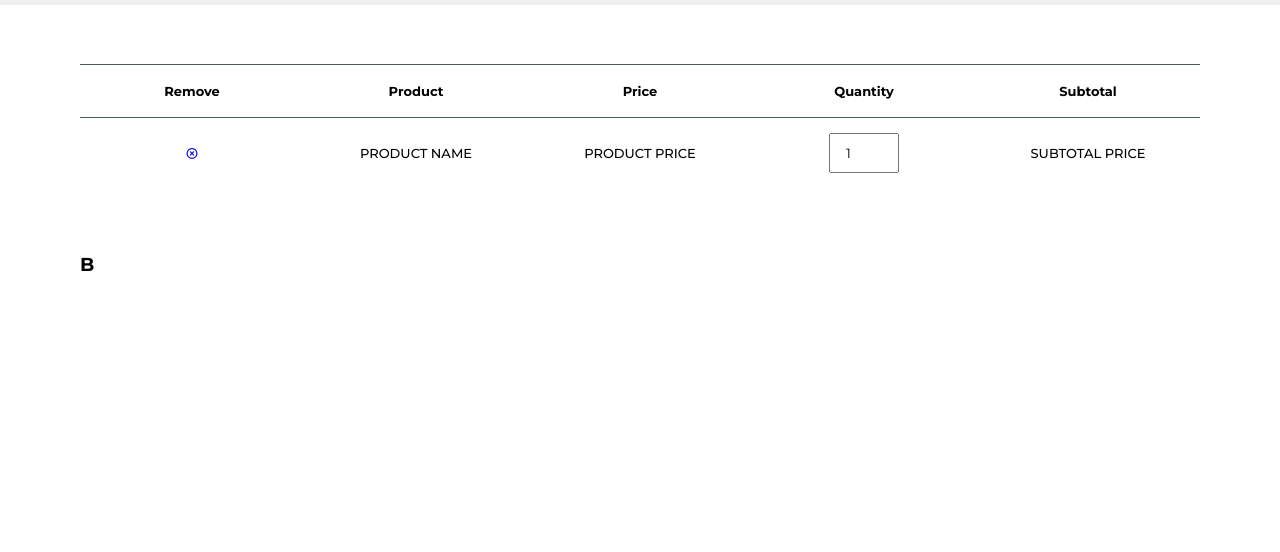
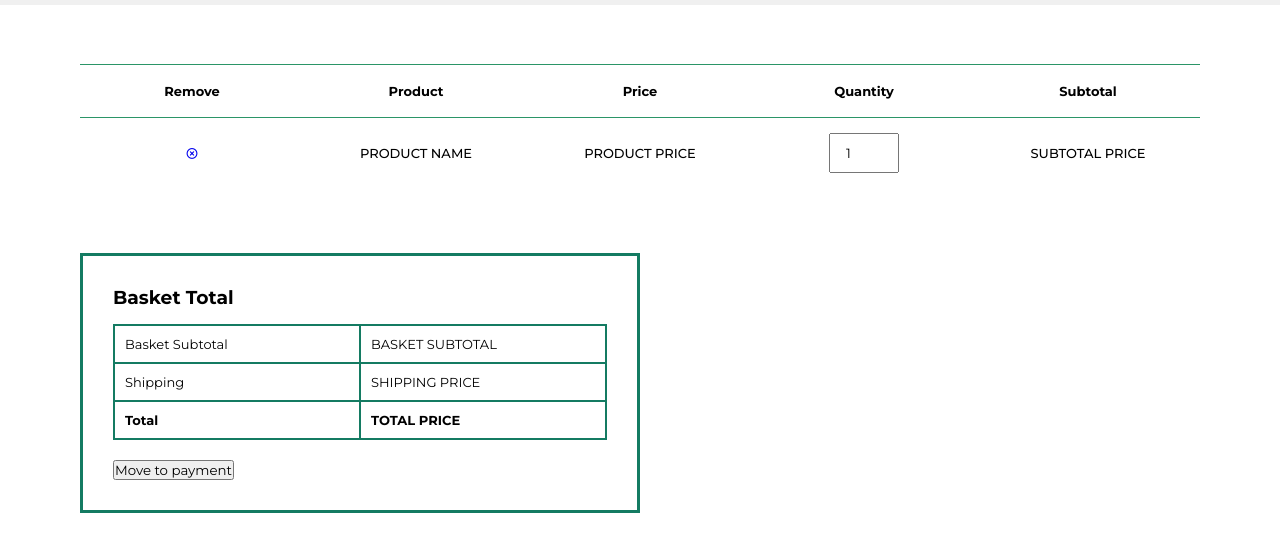
Before and after one commit to Zaryabv/Team37, a Django app: template Cleats/shop/shop/templates/basket.html in a window 1280 px wide. Shown: the part 95-647 px from the top of the page. Run offline with Django 3.2, Linux system fonts and the light colour scheme; the template is opened without the code that fills it, so the values that code supplies are empty; some libraries are stand-ins or nearby versions.

Commit message:
updated the basket
updating css stylesheet
updating html page

```diff
--- a/Cleats/shop/shop/templates/basket.html
+++ b/Cleats/shop/shop/templates/basket.html
@@ -66,7 +66,22 @@
 
     <section id="basketprice" class="section-p1">
         <div id="subtotal">
-            <h3> B</h3>
+            <h3>Basket Total</h3>
+            <table>
+                <tr>
+                    <td>Basket Subtotal</td>
+                    <td>BASKET SUBTOTAL</td>
+                </tr>
+                <tr>
+                    <td>Shipping</td>
+                    <td>SHIPPING PRICE</td>
+                </tr>
+                <tr>
+                    <td><strong>Total</strong></td>
+                    <td><strong>TOTAL PRICE</strong></td>
+                </tr>
+            </table>
+            <button name="buttonbase">Move to payment</button>
         </div>
     </section>
 </body>
--- a/Cleats/shop/shop/templates/style.css
+++ b/Cleats/shop/shop/templates/style.css
@@ -336,7 +336,8 @@ sm-banner span{
     text-align: center;
 }
 
-#signup .box{
+#signup .box,
+#contactus .box{
     width: 50%;
     padding: 20px;
     border: 1px solid #cce7d4;
@@ -351,17 +352,6 @@ sm-banner span{
     text-align: center;
 }
 
-#contactus .box{
-    text-align: center;
-    width: 50%;
-    padding: 20px;
-    border: 1px solid #cce7d4;
-    border-radius: 25px;
-    cursor: pointer;
-    margin: auto;
-    transition: 0.2s ease;
-
-}
 
 #about-banner .banner-box-about{
     flex-direction: column;
@@ -408,7 +398,7 @@ sm-banner span{
 }
 
 #basket table thead{
-    border: 1px solid #465b52;
+    border: 1px solid #2b9567;
     border-left: none;
     border-right: none;
 }
@@ -424,3 +414,27 @@ sm-banner span{
     font-size: 13px;
     padding-top: 15px;
 }
+
+#subtotal{
+    width: 50%;
+    margin-bottom: 30px;
+    border: 3px solid #147b62;
+    padding: 30px;
+}
+
+#subtotal table{
+    border-collapse: collapse;
+    width: 100%;
+    margin-bottom: 20px;
+}
+
+#subtotal table td{
+    width: 50%;
+    border: 2px solid #147b62;
+    padding: 10px;
+    font-size: 13px;
+}
+
+#subtotal h3{
+    padding-bottom: 15px;
+}
```
